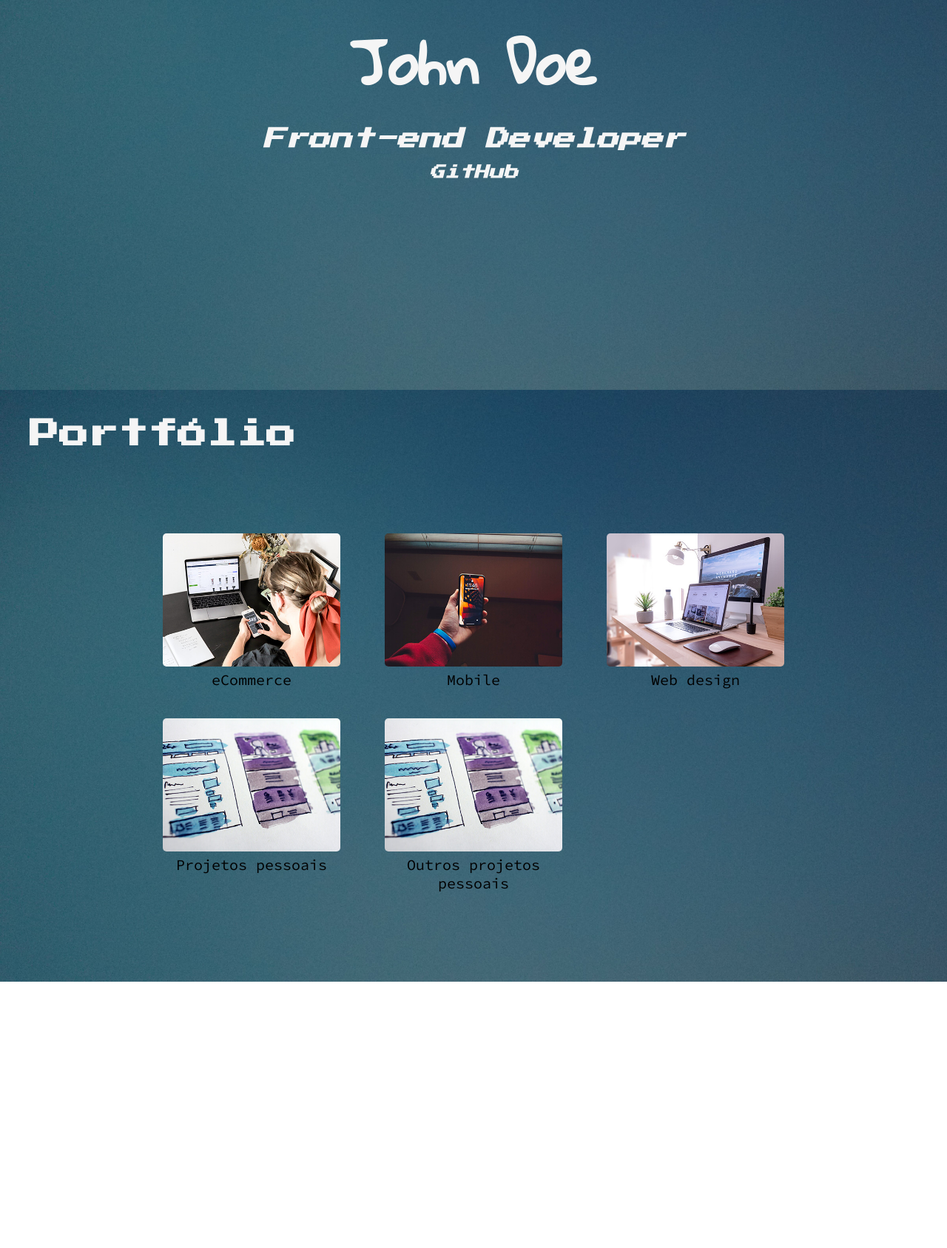
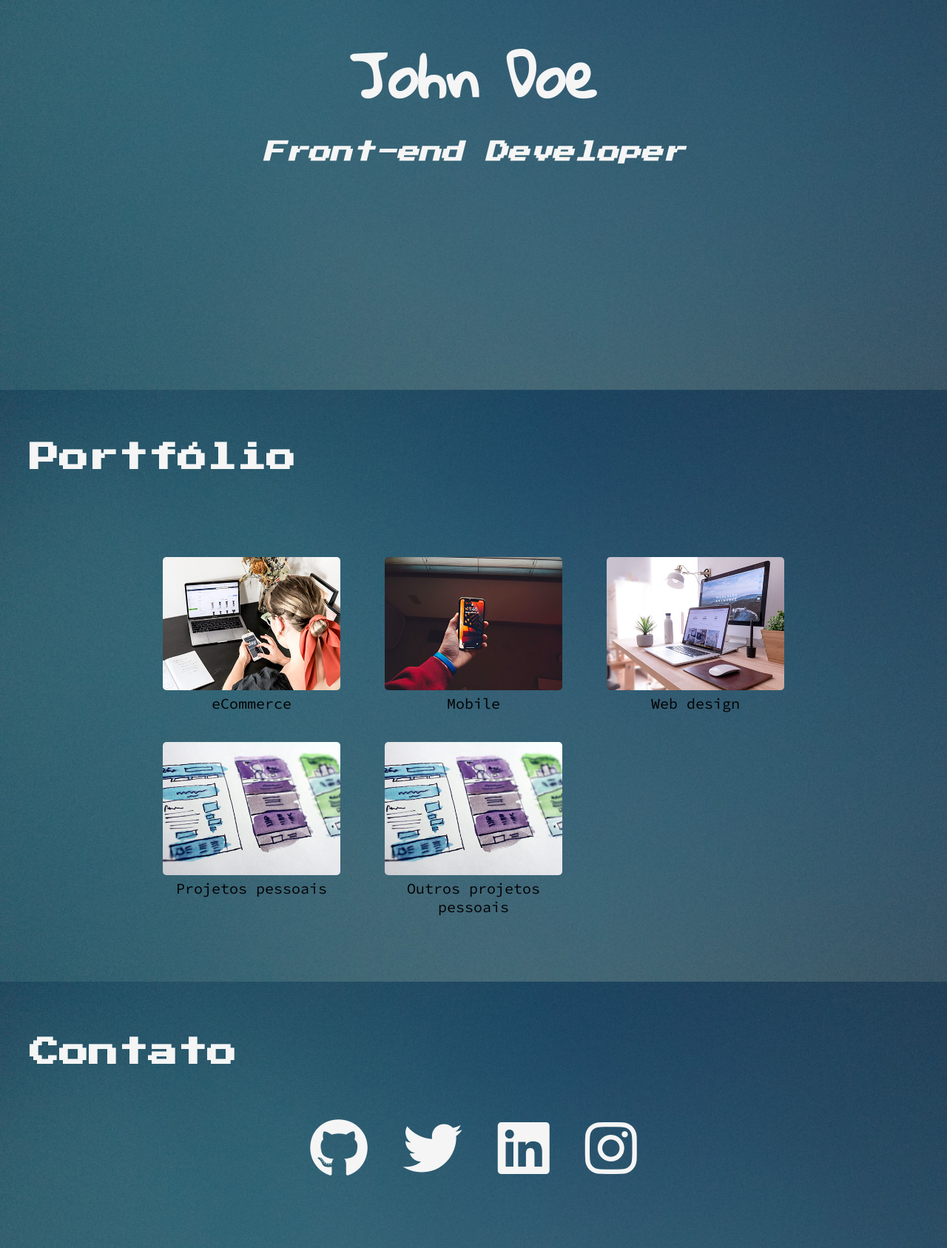
Before and after one commit to juscelinodjj/imersao-hipsters-css-alura, a plain HTML site: page index.html in a window 1280 px wide. Shown: the part 273-1960 px from the top of the page at 74% size. Before the commit the page ends 1600 px from the top, so only its background shows below. Drawn offline with Linux system fonts and the light colour scheme.

Commit message:
Aula 4 concluída

```diff
--- a/assets/css/style.css
+++ b/assets/css/style.css
@@ -42,6 +42,7 @@ header {
   position: fixed;
   top: 0;
   width: 100vw;
+  z-index: 1;
 }
 
 .menu ul {
@@ -58,10 +59,30 @@ header {
   display: block;
   padding: 10px 20px;
   text-decoration: none;
+  transition: background-color 1s, color 1s;
 }
 
+.menu a:active,
 .menu a:hover {
-  text-decoration: underline;
+  background-color: teal;
+  color: white;
+}
+
+.titulo {
+  animation: 1s ease 2s animacaoTitulo forwards;
+  opacity: 0;
+  transform: scale(0.2) translateY(50vh);
+}
+
+@keyframes animacaoTitulo {
+  from {
+    opacity: 0;
+    transform: scale(0.2) translateY(50vh);
+  }
+  to {
+    opacity: 1;
+    transform: scale(1) translateY(0);
+  }
 }
 
 .site-subtitle,
@@ -81,16 +102,19 @@ header {
   font-size: 4em;
 }
 
+.contato,
 .portfolio {
-  height: 100vh;
+  min-height: 100vh;
   padding: 2em;
 }
 
+.contato h3,
 .portfolio h3 {
   color: whitesmoke;
   font-family: 'Press Start 2P', cursive;
   font-size: 2em;
   margin-bottom: 1.5em;
+  margin-top: 0.8em;
 }
 
 .portfolio .grid {
@@ -121,5 +145,26 @@ header {
   border-radius: 5px;
   height: 180px;
   object-fit: cover;
+  transition: transform 500ms;
   width: 240px;
 }
+
+.img-portfolio:hover {
+  transform: scale(1.2) rotate(-2deg);
+}
+
+.contato .icons {
+  text-align: center;
+}
+
+.contato a {
+  color: whitesmoke;
+  font-size: 4em;
+  text-decoration: none;
+  transition: text-shadow 1s;
+}
+
+.contato a:active,
+.contato a:hover {
+  text-shadow: 0px 0px 10px rgba(255,255,255,.5);
+}
--- a/index.html
+++ b/index.html
@@ -7,25 +7,24 @@
     <link rel="stylesheet" href="assets/css/style.css">
     <link rel="preconnect" href="https://fonts.googleapis.com">
     <link rel="preconnect" href="https://fonts.gstatic.com" crossorigin>
-    <link href="https://fonts.googleapis.com/css2?family=Gloria+Hallelujah&family=Press+Start+2P&family=Source+Code+Pro&display=swap"
-	rel="stylesheet">
+    <link href="https://fonts.googleapis.com/css2?family=Gloria+Hallelujah&family=Press+Start+2P&family=Source+Code+Pro&display=swap" rel="stylesheet">
+    <script src="https://kit.fontawesome.com/1f25fb2725.js" crossorigin="anonymous"></script>
   </head>
   <body>
-    <header>
+    <header id="sobre">
       <nav class="menu">
         <ul>
-          <li><a href="#">Sobre</a></li>
-          <li><a href="#">Portfólio</a></li>
-          <li><a href="#">Contato</a></li>
+          <li><a href="#sobre">Sobre</a></li>
+          <li><a href="#portfolio">Portfólio</a></li>
+          <li><a href="#contato">Contato</a></li>
         </ul>
       </nav>
-      <div>
+      <div class="titulo">
         <h1 class="site-title">John Doe</h1>
         <h2 class="site-subtitle">Front-end Developer</h2>
-        <h4 class="site-subtitle">GitHub</h4>
       </div>
     </header>
-    <section class="portfolio">
+    <section class="portfolio" id="portfolio">
       <h3>Portfólio</h3>
       <div class="grid">
         <figure>
@@ -50,6 +49,23 @@
         </figure>
       </div>
     </section>
+    <section class="contato" id="contato">
+      <h3>Contato</h3>
+      <div class="grid icons">
+        <a target="_blank" href="https://github.com">
+          <i class="fab fa-github"></i>
+        </a>
+        <a target="_blank" href="https://twitter.com">
+          <i class="fab fa-twitter"></i>
+        </a>
+        <a target="_blank" href="https://linkedin.com">
+          <i class="fab fa-linkedin"></i>
+        </a>
+        <a target="_blank" href="https://instagram.com">
+          <i class="fab fa-instagram"></i>
+        </a>
+      </div>
+    </section>
     <script src="assets/js/script.js"></script>
   </body>
 </html>
```
Also changed, not shown: 1 other file.
